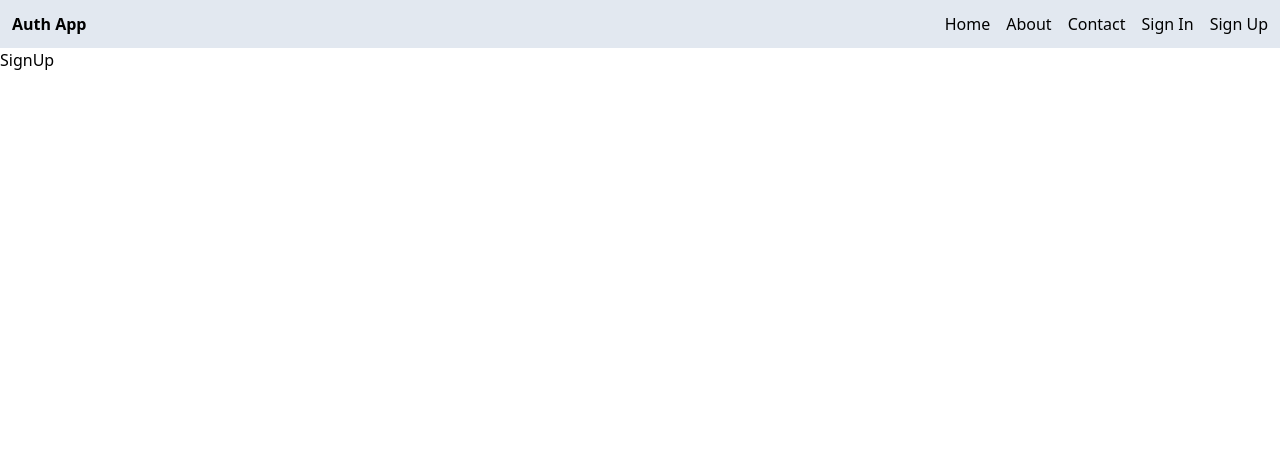
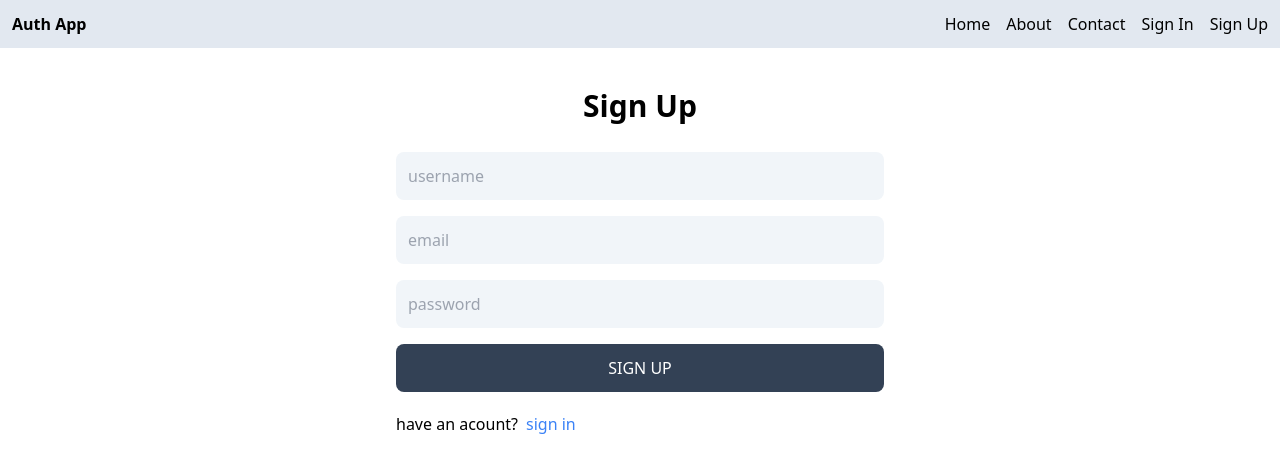
Before and after one commit to Alloush95/mern-auth, a React app in the folder client/: page /sign-up in a window 1280 px wide. Shown: the top 472 px of the page. Built offline with nearby package versions, Linux system fonts and the light colour scheme; the HTML template or start-up script is replaced by a standard one.

Commit message:
complete sign up page ui

```diff
--- a/client/src/pages/SignUp.jsx
+++ b/client/src/pages/SignUp.jsx
@@ -1,7 +1,22 @@
 import React from 'react'
+import {Link} from 'react-router-dom';
 
 export default function SignUp() {
   return (
-    <div>SignUp</div>
+    <div className='p-3 max-w-lg mx-auto'>
+        <h1 className="text-3xl text-center font-semibold my-7">Sign Up</h1>
+        <form  className="flex flex-col gap-4">
+            <input type="text" placeholder='username' id='username' className="bg-slate-100 p-3 rounded-lg" />
+            <input type="text" placeholder='email' id='email' className="bg-slate-100 p-3 rounded-lg" />
+            <input type="password" placeholder='password' id='password' className="bg-slate-100 p-3 rounded-lg" />
+            <button className="bg-slate-700 text-white p-3 rounded-lg uppercase hover:opacity-95">Sign Up</button>
+
+        </form>
+        <div className="flex gap-2 mt-5">
+            <p>have an acount?</p>
+            <Link to={"/sign-in"}><span className="text-blue-500">sign in</span></Link>
+
+        </div>
+    </div>
   )
 }
```
